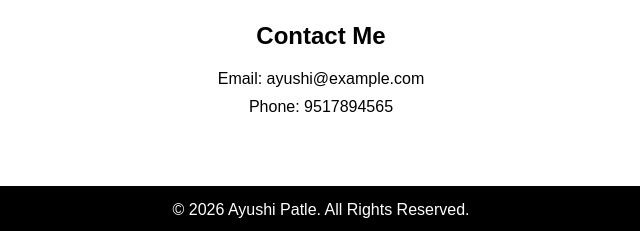
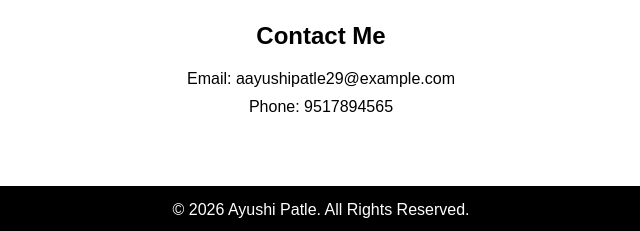
Before and after one commit to ayushipatle18/Portfolio, a plain HTML site: page index.html in a window 1280 px wide. Shown: the part 1626-1857 px from the top of the page, 319-959 px from the left. Drawn offline with Linux system fonts and the light colour scheme.

Commit message:
Update index.html

```diff
--- a/index.html
+++ b/index.html
@@ -70,7 +70,7 @@
 
     <section id="contact" class="contact">
         <h2>Contact Me</h2>
-        <p>Email: ayushi@example.com</p>
+        <p>Email: aayushipatle29@example.com</p>
         <p>Phone: 9517894565</p>
     </section>
 
```
